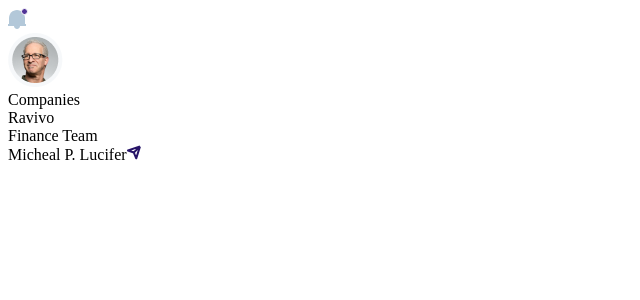
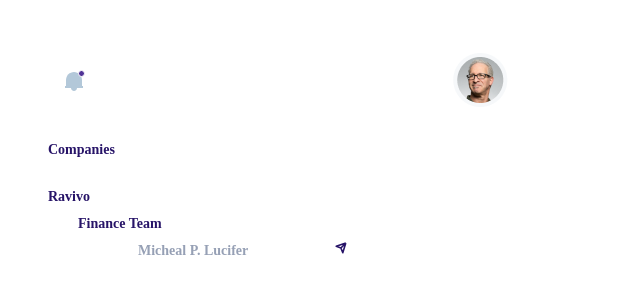
Before and after one commit to Lirimi/front-end-angular-task, an Angular app in the folder sidebar-app/: page / in a window 1280 px wide. Shown: the top 300 px of the page, without its empty margins (0-640 px from the left). Built offline with nearby package versions, Linux system fonts and the light colour scheme.

Commit message:
create static template

```diff
--- a/sidebar-app/src/app/app.component.html
+++ b/sidebar-app/src/app/app.component.html
@@ -16,24 +16,19 @@
   </div>
   <div class="sidebar-body">
     <div class="sidebar-body__org">
-      Companies
-      <div class="sidebar-body__org-users">
-
-      </div>
+      <span>Companies</span>
     </div>
-    <div class="sidebar-body__companies">
-      Ravivo
-      <div class="sidebar-body__sectors">
-        Finance Team
-        <div class="sidebar-body__sectors-users">
-          <div>
+      <div class="sidebar-body__companies">
+        Ravivo
+        <div class="sidebar-body__companies-sectors">
+        <span>Finance Team</span>
+          <div class="sidebar-body__companies-sectors__users">
             <span>Micheal P. Lucifer</span>
             <svg width="14" height="15" viewBox="0 0 14 15" fill="none" xmlns="http://www.w3.org/2000/svg">
               <path d="M13 1.33942L1 5.4537L6.82857 7.51085M13 1.33942L9.22857 13.3394L6.82857 7.51085M13 1.33942L6.82857 7.51085" stroke="#271468" stroke-width="2" stroke-linejoin="round"/>
             </svg>
           </div>
         </div>
-      </div>
     </div>
   </div>
 </div>
--- a/sidebar-app/src/app/app.component.scss
+++ b/sidebar-app/src/app/app.component.scss
@@ -0,0 +1,71 @@
+.sidebar-container {
+    max-width: 460px;
+    padding: 45px 40px;
+}
+
+.sidebar-header {
+    display: flex;
+    justify-content: space-between;
+    &__notification {
+        display: flex;
+        justify-content: center;
+        align-items: center;
+        border: 1px;
+        border-radius: 16px;
+        width: 54px;
+        height: 54px;
+    }
+}
+
+.sidebar-body {
+    padding: 30px 0;
+    display: flex;
+    flex-direction: column;
+    align-items: flex-start;
+    padding: 30px 0px;
+    gap: 30px;
+    &__org {
+        font-weight: 700;
+        font-size: 14px;
+        line-height: 17px;
+        color: #271468;
+    }
+    &__companies {
+
+        /* Box header */
+        font-weight: 700;
+        font-size: 14px;
+        line-height: 17px;
+
+        /* Primary 900 */
+
+        color: #271468;
+        &-sectors {
+            display: flex;
+            flex-direction: column;
+            align-items: flex-start;
+            padding: 10px 0px 0px 30px;
+            gap: 10px;
+
+            &__users {
+                display: flex;
+                justify-content: space-between;
+                padding: 0px 0px 0px 60px;
+                gap: 10px;
+
+                width: 100%;
+                height: 30px;
+
+                span {
+                    width: 127px;
+                    height: 17px;
+                    color: #96A0B5;
+                }
+                svg {
+                    width: 12px;
+                    height: 12px;
+                }
+            }
+        }
+    }
+}
```
